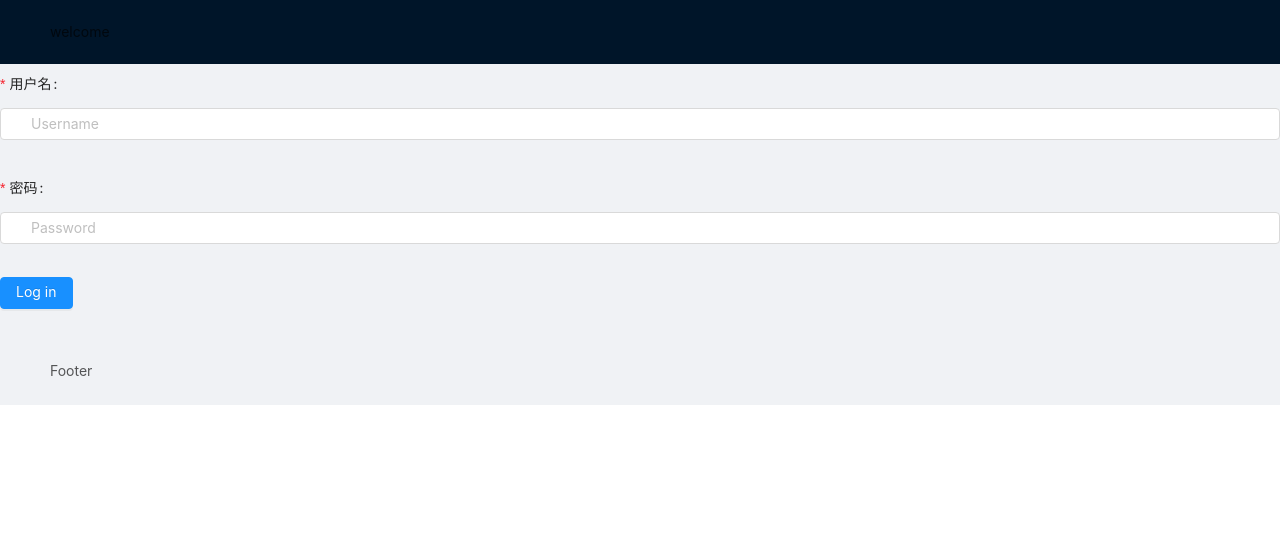
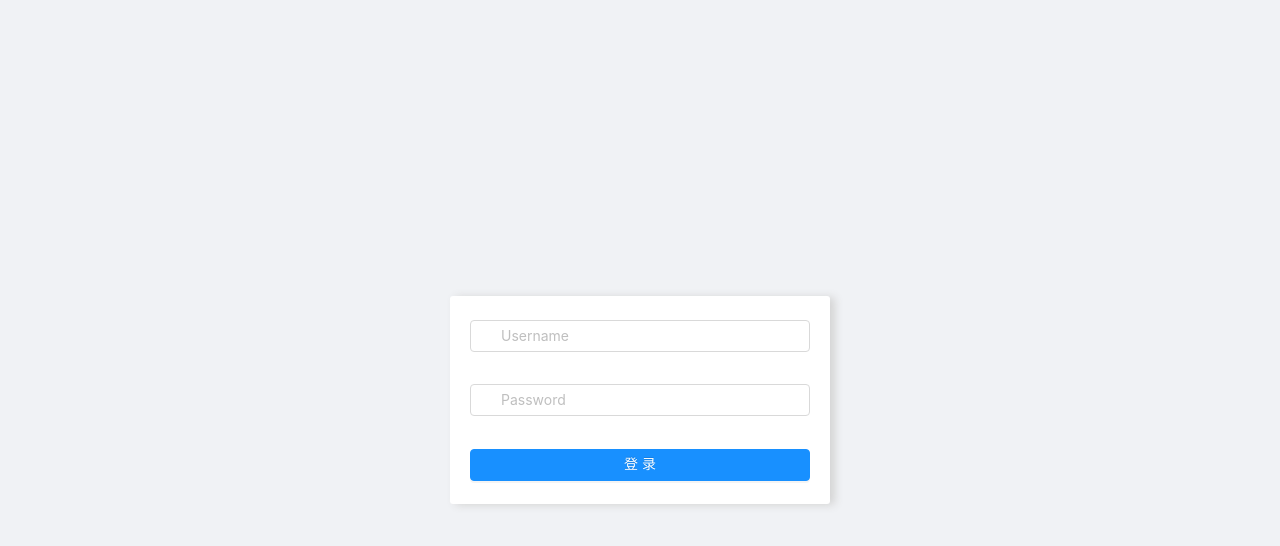
Before and after one commit to giaoplus/manage, a Nuxt app: page /login in a window 1280 px wide. Shown: the top 546 px of the page. Built offline with nearby package versions, Linux system fonts and the light colour scheme.

Commit message:
登陆界面暂存

```diff
--- a/pages/login.vue
+++ b/pages/login.vue
@@ -1,11 +1,9 @@
 <template>
-    <div>
-        <a-layout>
-            <a-layout-header>welcome</a-layout-header>
-            <a-layout-content>
-                <div class="login">
+    <a-layout id="anana-login-layout">
+        <a-layout-content id="anana-login-content">
+            <div class="anana-login">
                 <a-form :form="form" @submit="handleSubmit">
-                        <a-form-item label="用户名">
+                    <a-form-item>
                         <a-input
                             v-decorator="[
                                 'userName',
@@ -16,7 +14,7 @@
                             <a-icon slot="prefix" type="user" style="color: rgba(0,0,0,.25)" />
                         </a-input>
                     </a-form-item>
-                        <a-form-item label="密码">
+                    <a-form-item>
                         <a-input
                         v-decorator="[
                             'password',
@@ -28,17 +26,15 @@
                             <a-icon slot="prefix" type="lock" style="color: rgba(0,0,0,.25)" />
                         </a-input>
                     </a-form-item>
-                        <a-form-item>
-                            <a-button type="primary" html-type="submit" class="login-form-button">
-                                Log in
+                    <a-form-item class="submit">
+                        <a-button type="primary" html-type="submit" block class="login-form-button">
+                            登 录
                         </a-button>
                     </a-form-item>
                 </a-form>
             </div>
         </a-layout-content>
-            <a-layout-footer>Footer</a-layout-footer>
     </a-layout>
-    </div>
 </template>
 
 <script>
@@ -58,3 +54,28 @@ export default {
     }
 }
 </script>
+
+<style>
+#anana-login-layout {
+    display: flex;
+    height: 100%;
+}
+#anana-login-content {
+    display: flex;
+    width: 100%;
+    height: 100%;
+    align-items: center;
+    justify-content: center;
+}
+.anana-login {
+    width: 380px;
+    box-sizing: border-box;
+    padding: 20px;
+    background-color: #ffffff;
+    border-radius: 3px;
+    box-shadow: 5px 1px 8px #d4d4d4;
+}
+.anana-login .submit {
+    margin-bottom: 0;
+}
+</style>
```
Also changed, not shown: 1 other file (tests, documents, lock files or other folders). Lines whose indentation alone changed are shown as unchanged.
